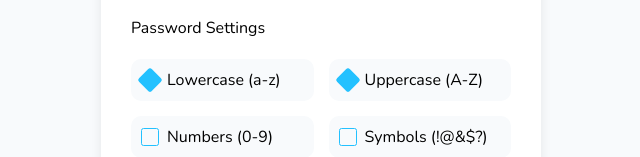
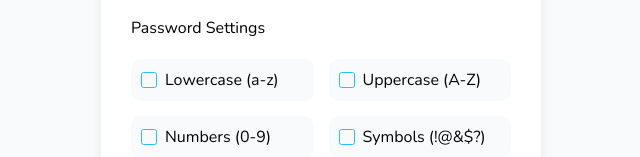
Before and after one commit to its-manik/PASSWORD-GENERATOR-WITH-HTML-CSS-JS, a plain HTML site: page index.html in a window 1280 px wide. Shown: the part 313-470 px from the top of the page, without its empty margins (319-959 px from the left). Drawn offline with nearby package versions, Linux system fonts and the light colour scheme.

Commit message:
first commit

```diff
--- a/index.html
+++ b/index.html
@@ -28,13 +28,13 @@
         <div>
           <div class="option">
             <label>
-              <input type="checkbox" id="lowerCaseCb" checked />
+              <input type="checkbox" id="lowerCaseCb" />
               <span>Lowercase (a-z)</span>
             </label>
           </div>
           <div class="option">
             <label>
-              <input type="checkbox" id="upperCaseCb" checked />
+              <input type="checkbox" id="upperCaseCb" />
               <span>Uppercase (A-Z)</span>
             </label>
           </div>
--- a/styles.css
+++ b/styles.css
@@ -96,8 +96,8 @@ div.password span{
 .option input{
     -webkit-appearance: none;
     appearance: none;
-    width: 18px;
-    height: 18px;
+    width: 16px;
+    height: 16px;
     border: 1px solid #23c1ff;
     border-radius: 2.5px;
     transition: all .2s ease;
```
